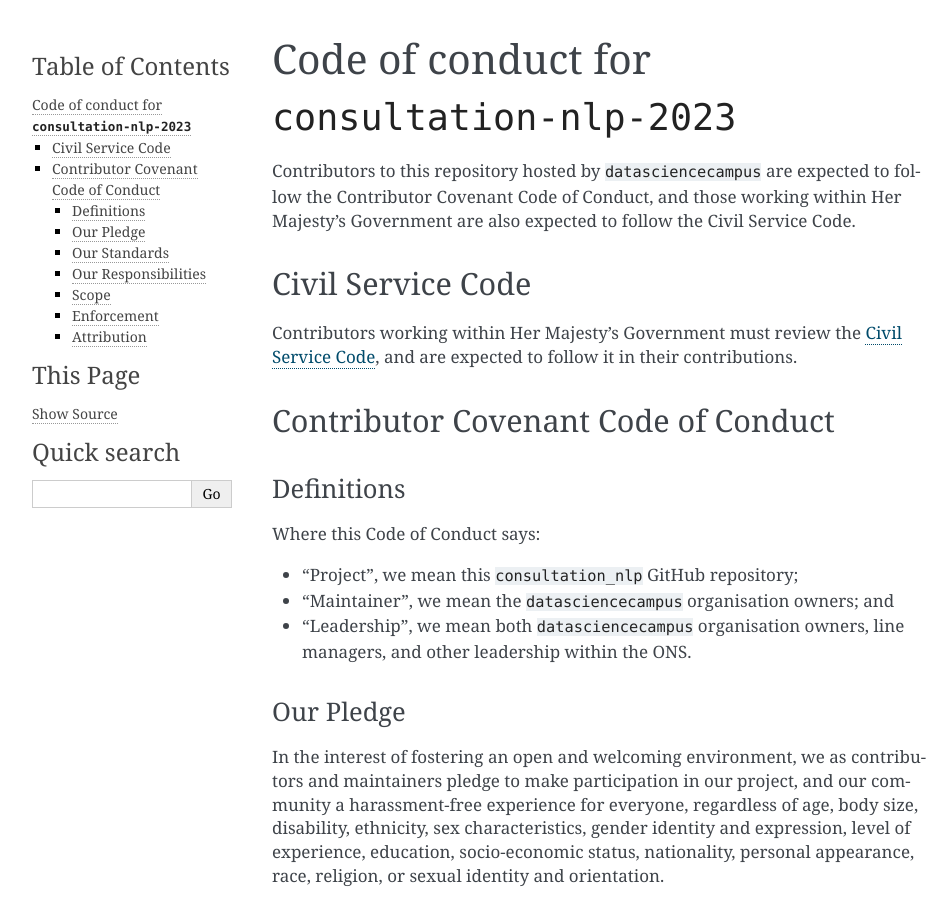
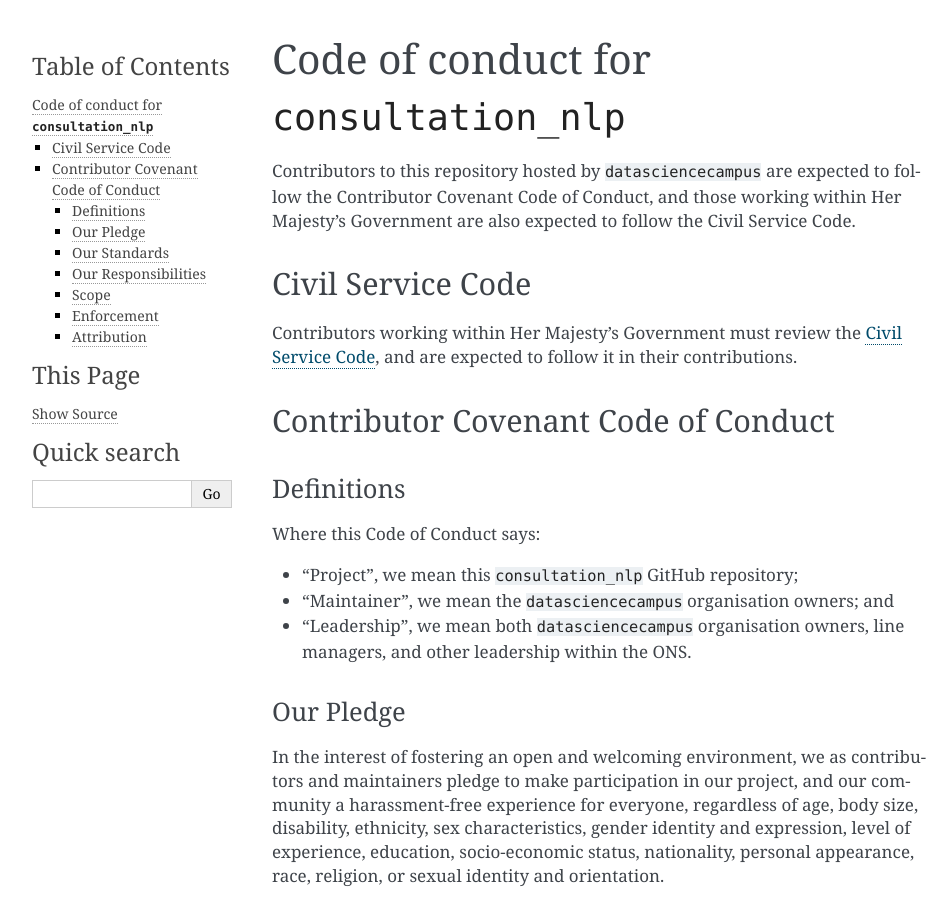
Before and after one commit to datasciencecampus/consultation_nlp, a Sphinx documentation site: the page built from docs/contributor_guide/CODE_OF_CONDUCT.md, in a window 1280 px wide and 900 px high. Shown: the whole window, without its empty margins (148-1100 px from the left). Built offline with Sphinx 7.4.7, drawn with Linux system fonts in a browser that asks for light colours; pages that are not in the unit, such as notebooks, are missing from menus.

Commit message:
Update CODE_OF_CONDUCT.md

```diff
--- a/docs/contributor_guide/CODE_OF_CONDUCT.md
+++ b/docs/contributor_guide/CODE_OF_CONDUCT.md
@@ -1,4 +1,4 @@
-# Code of conduct for `consultation-nlp-2023`
+# Code of conduct for `consultation_nlp`
 
 Contributors to this repository hosted by `datasciencecampus` are expected to follow the
 Contributor Covenant Code of Conduct, and those working within Her Majesty's Government
```
